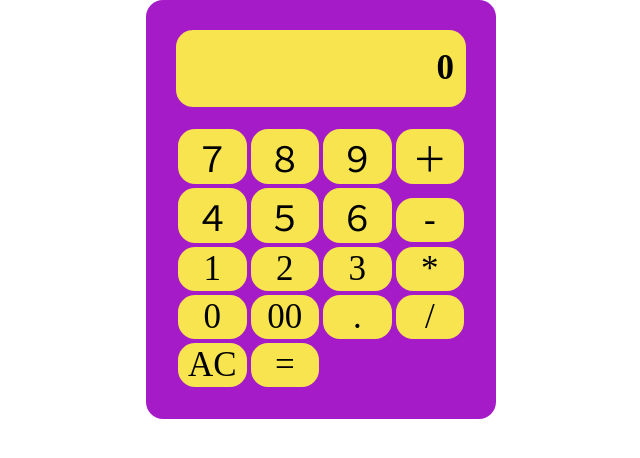
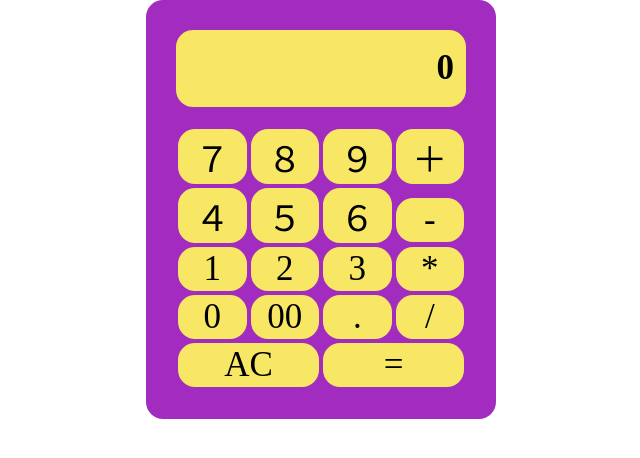
Before and after one commit to mocchineko/potepan_js_calculator, a plain HTML site: page index.html in a window 1280 px wide. Shown: the whole page, without its empty margins (319-959 px from the left). Drawn offline with nearby package versions, Linux system fonts and the light colour scheme.

Commit message:
AC,=のボタンのレイアウト修正

```diff
--- a/index.html
+++ b/index.html
@@ -98,14 +98,14 @@
                     <span id="/">/</span>
                 </div>
             </li>
-            <li>
+            <li class="half-width-li">
                 <div class="button outline-corner">
                     <span id="AC">AC</span>
                 </div>
             </li>
-            <li>
+            <li class="half-width-li">
                 <div class="button outline-corner">
-                    <span id="=">=</span>
+                    <span id="equal">=</span>
                 </div>
             </li>
         </ul>
--- a/main.css
+++ b/main.css
@@ -13,6 +13,26 @@ ul {
     justify-content: space-between;
 }
 
+ul.buttons {
+    display: block;
+    width: 100%;
+    font-size: 0;
+}
+
+ul.buttons li {
+    width: 25%;
+    display: inline-block;
+    padding: 2px;
+}
+
+ul.buttons li div {
+    justify-content: center;
+}
+
+ul.buttons li.half-width-li {
+    width: 50%;
+}
+
 li {
     padding-left: 2px;
     padding-right: 2px;
@@ -25,7 +45,7 @@ li {
 .button {
     display: flex;
     align-items: center;
-    background-color: #f7e44e;
+    background-color: #f8e765;
     height:
 }
 
@@ -46,33 +66,15 @@ li {
 }
 
 #calculator {
-    background-color: #a51bc7;
+    background-color: #a22cc0;
 }
 
 .display {
     padding: 12px;
-    background-color: #f7e44e;
+    background-color: #f8e765;
 }
 
 .display-result {
     text-align: right;
     font-weight: bold;
 }
-
-/* ここから追加した */
-
-ul.buttons {
-    display: block;
-    width: 100%;
-    font-size: 0;
-}
-
-ul.buttons li {
-    width: 25%;
-    display: inline-block;
-    padding: 2px;
-}
-
-ul.buttons li div {
-    justify-content: center;
-}
```
